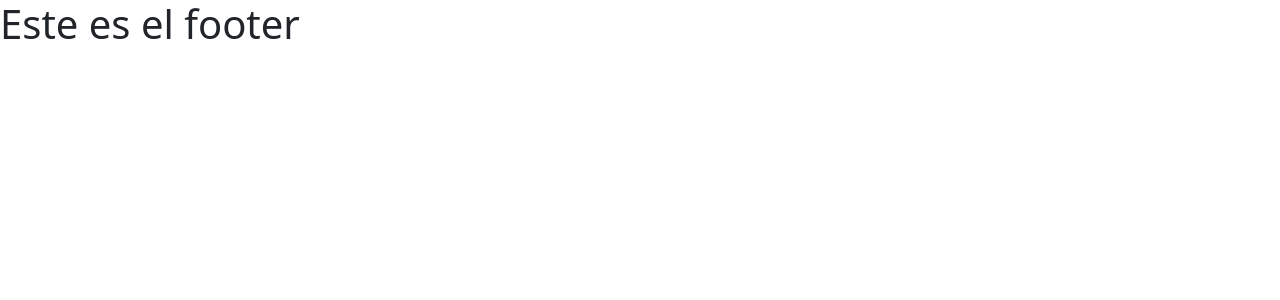
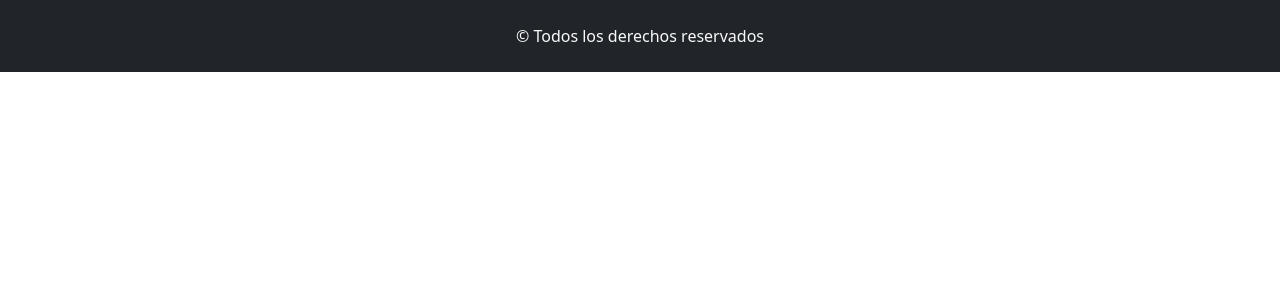
Before and after one commit to MajoAguero94/cafeteria-benito-santos-frond, a React (Create React App) app: page /Footer in a window 1280 px wide. Shown: the top 300 px of the page. Built offline with nearby package versions, Linux system fonts and the light colour scheme.

Commit message:
se modifico componente Menu y Footer

```diff
--- a/src/components/common/Footer.jsx
+++ b/src/components/common/Footer.jsx
@@ -2,8 +2,8 @@ import React from 'react';
 
 const Footer = () => {
     return (
-        <div>
-            <h1>Este es el footer</h1>
+        <div className='bg-dark'>
+            <p className='text-light text-center p-4'>&copy; Todos los derechos reservados</p>
         </div>
     );
 };
--- a/src/components/common/Menu.jsx
+++ b/src/components/common/Menu.jsx
@@ -1,11 +1,31 @@
 import React from 'react';
+import Navbar from 'react-bootstrap/Navbar';
+import Nav from 'react-bootstrap/Nav';
+
+
 
 
 const Menu = () => {
     return (
 
+             <Navbar   bg="danger" expand="lg">
 
-            <img src='https://images.pexels.com/photos/11942622/pexels-photo-11942622.jpeg?auto=compress&cs=tinysrgb&w=600' alt="cafe" />
+        <Navbar.Brand className='ms-4 text-light' href="#home">Cafeteria</Navbar.Brand>
+        <Navbar.Toggle aria-controls="basic-navbar-nav" />
+        <Navbar.Collapse id="basic-navbar-nav">
+          <Nav className="me-auto">
+            <Nav.Link href="#home" className='text-light'>Inicio</Nav.Link>
+            <Nav.Link href="#link"  className='text-light'>Administrar</Nav.Link>
+
+          </Nav>
+        </Navbar.Collapse>
+
+    </Navbar>
+
+
+
+
+
 
     );
 };
--- a/src/components/views/adminProductos/CardProductos.jsx
+++ b/src/components/views/adminProductos/CardProductos.jsx
@@ -1,13 +1,13 @@
 import React from 'react';
 import { Col, Card, Button } from 'react-bootstrap';
-import Menu from '../../common/Menu';
+
 
 const CardProductos = () => {
     return (
         <div>
             <Col>
             <Card style={{ width: '18rem' }}>
-      <Menu></Menu>
+            <Card.Img variant="top" src="https://images.pexels.com/photos/11942622/pexels-photo-11942622.jpeg?auto=compress&cs=tinysrgb&w=600" />
       <Card.Body>
         <Card.Title>Coffe</Card.Title>
         <Card.Text>
@@ -16,7 +16,8 @@ const CardProductos = () => {
         <hr/>
         <Button variant="danger">Ver más</Button>
       </Card.Body>
-    </Card>
+
+            </Card>
             </Col>
         </div>
     );
```
